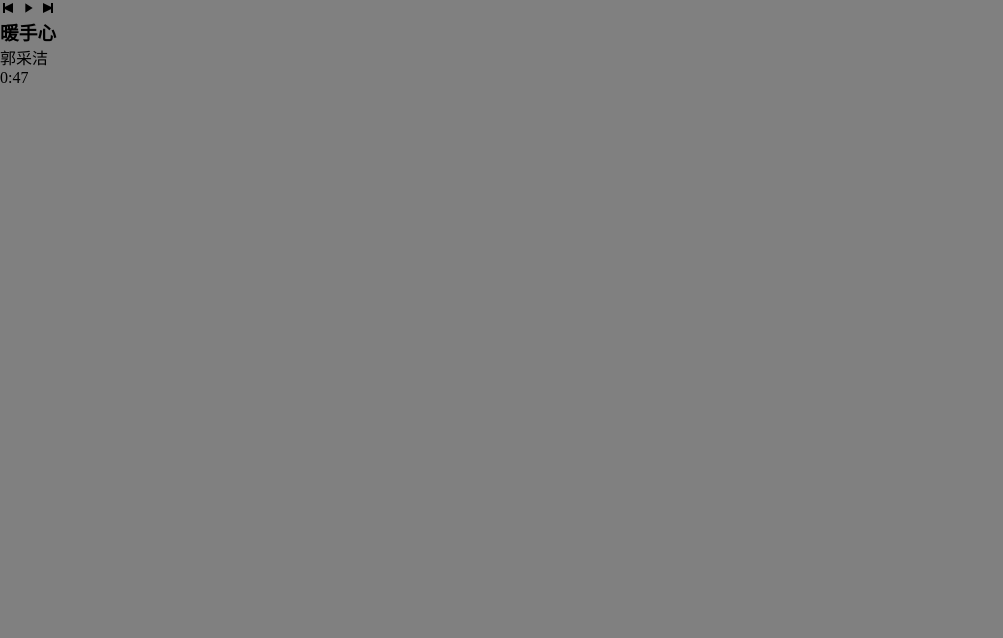
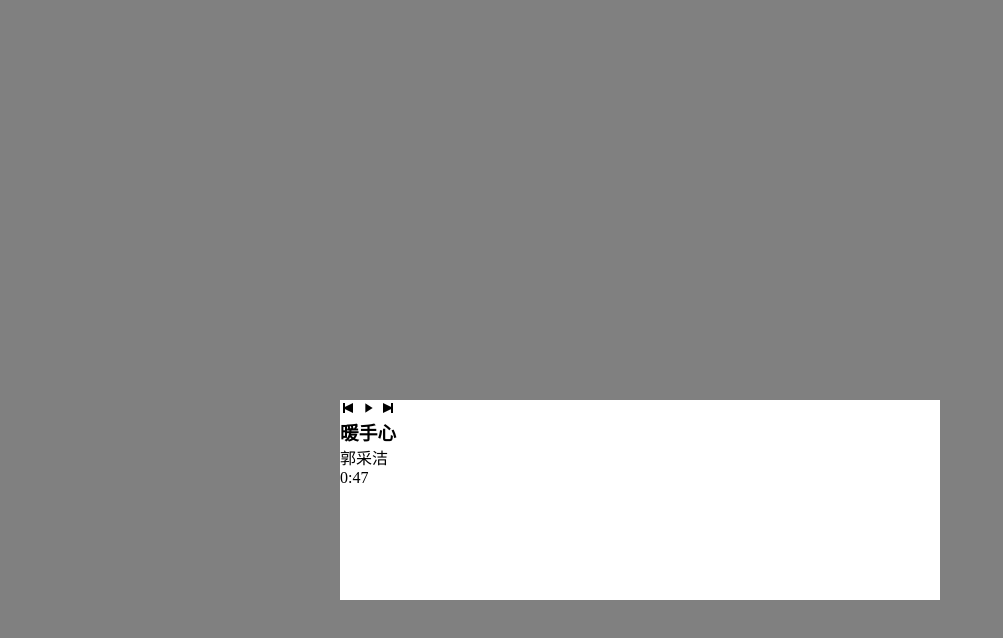
Before and after one commit to fsz0826/music-player, a plain HTML site: page index.html in a window 1280 px wide. Shown: the whole page, without its empty margins (0-1003 px from the left). Drawn offline with Linux system fonts and the light colour scheme.

Commit message:
给body设置高度，子元素可以使用position:absolute在body中定位上下位置

```diff
--- a/css/index.css
+++ b/css/index.css
@@ -6,6 +6,7 @@
 }
 body {
   position: relative;
+  height: 100vh;
 }
 .cover {
   position: absolute;
@@ -13,7 +14,15 @@ body {
   top: 0;
   right: 0;
   bottom: 0;
-  height: 100vh;
   z-index: -1;
   background-color: gray;
 }
+.player {
+  position: absolute;
+  top: 50%;
+  left: 50%;
+  transform: translate(-50%);
+  width: 600px;
+  height: 200px;
+  background-color: #fff;
+}
```
